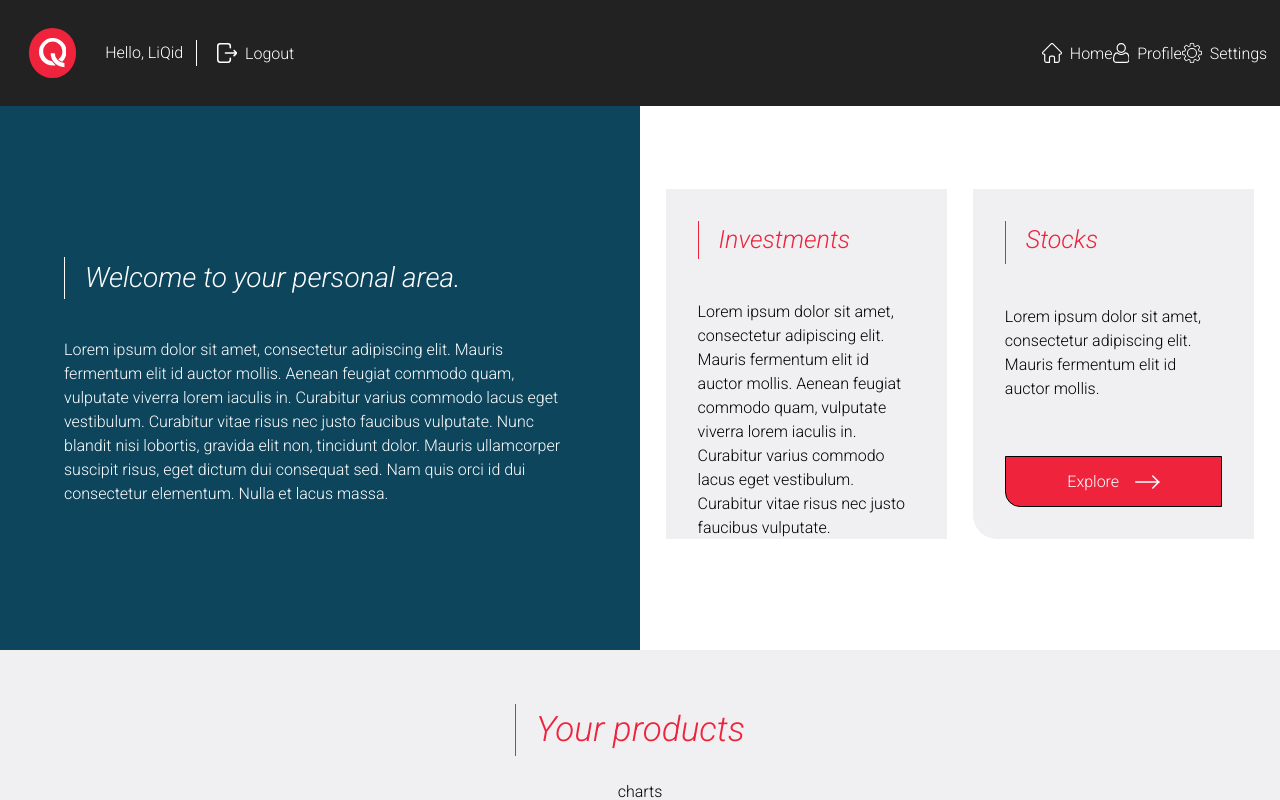
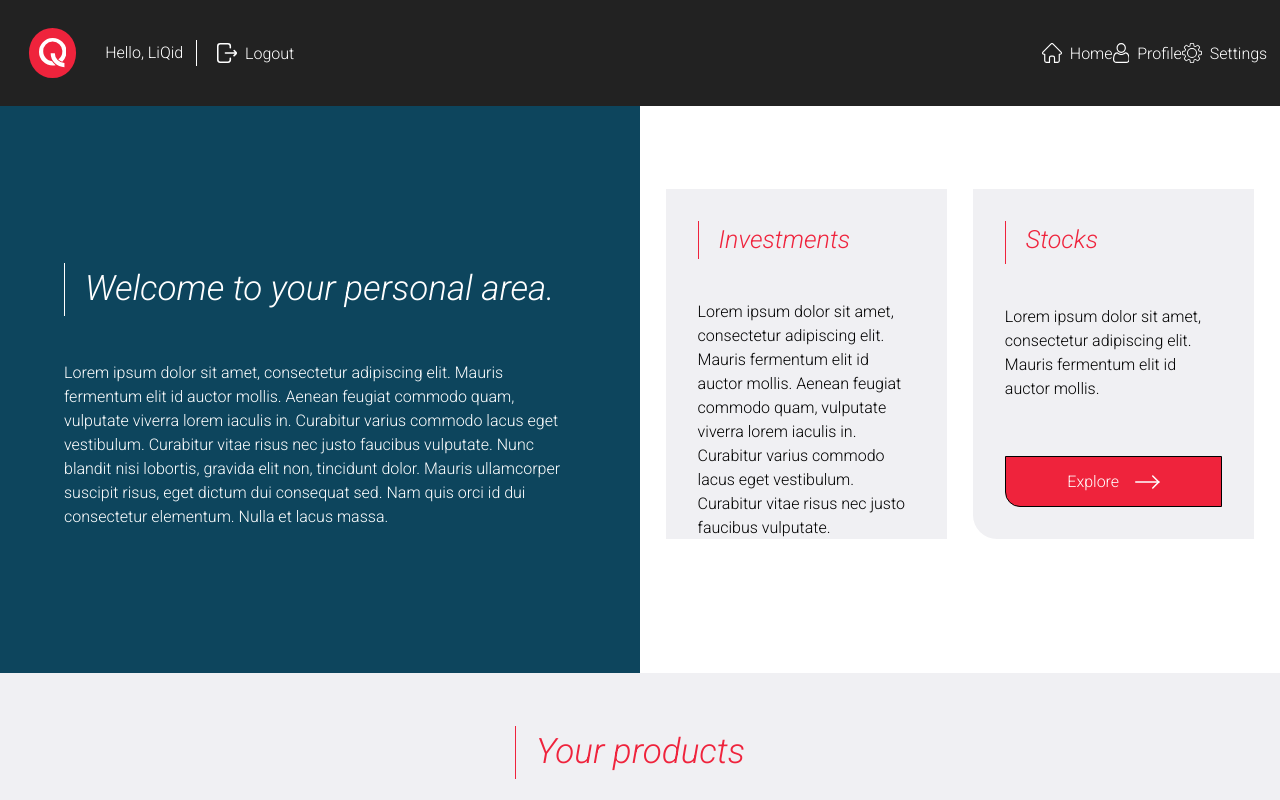
Before and after one commit to danish-wadhwa1997/react-d3, a React (Create React App) app in the folder responsive-drawer/: page / in a window 1280 px wide. Shown: the top 800 px of the page. Built offline with nearby package versions, Linux system fonts and the light colour scheme.

Commit message:
added icon label

```diff
--- a/responsive-drawer/src/component/common/IconLabel.js
+++ b/responsive-drawer/src/component/common/IconLabel.js
@@ -1,5 +1,5 @@
 import React from "react";
-
+import "./iconLabel.css";
 const IconLabel = ({ Icon, label }) => {
   return (
     <div>
--- /dev/null
+++ b/responsive-drawer/src/component/common/iconLabel.css
@@ -0,0 +1,7 @@
+.icon-right-margin {
+  margin-right: 0.5rem;
+}
+
+.label-vertical-align {
+  vertical-align: text-top;
+}
--- a/responsive-drawer/src/styles/common.css
+++ b/responsive-drawer/src/styles/common.css
@@ -1,5 +1,7 @@
 @import "./colors.css";
 @import "./grid.css";
+
+/* common assets */
 .left-border-box {
   display: block;
   border-top: 0px;
@@ -54,25 +56,18 @@
 .primary-button .icon {
   margin-left: 1rem;
 }
+
 .primary-button:hover {
   background-color: var(--dark-color);
   color: var(--secondary-color);
 }
-.icon-right-margin {
-  margin-right: 0.5rem;
-}
-.label-vertical-align {
-  vertical-align: text-top;
-}
+
 .secondary-button {
   background-color: transparent;
   border: none;
   padding: 10px;
   cursor: pointer;
   color: var(--dark-color);
-}
-.secondary-button:hover {
-  color: var(--secondary-color);
 }
 
 h1 {
@@ -92,7 +87,10 @@ h3 {
 }
 
 /* Small devices (portrait tablets and large phones, 600px and up) */
-@media only screen and (min-width: 600px) and (max-width: 768px) {
+@media only screen and (min-width: 600px) {
+  h2 {
+    font-size: 35px;
+  }
 }
 
 /* Medium devices (landscape tablets, 768px and up) */
```
